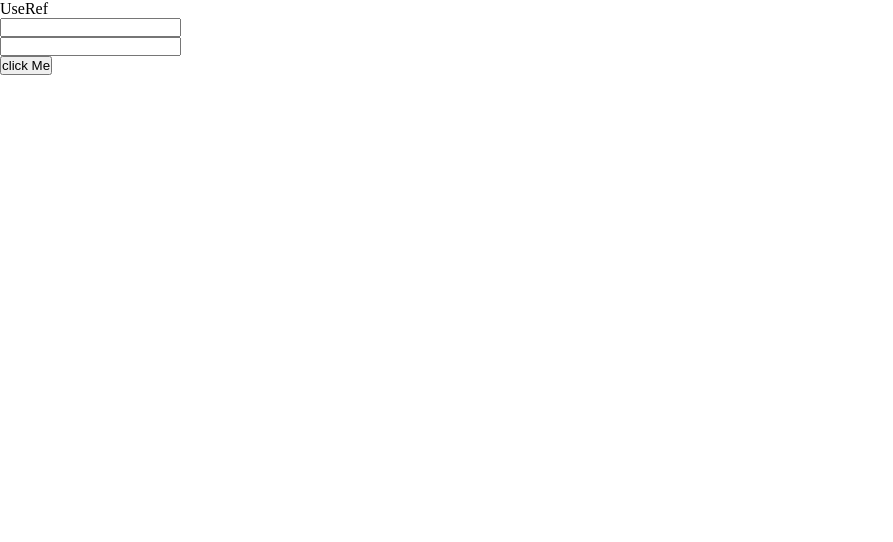
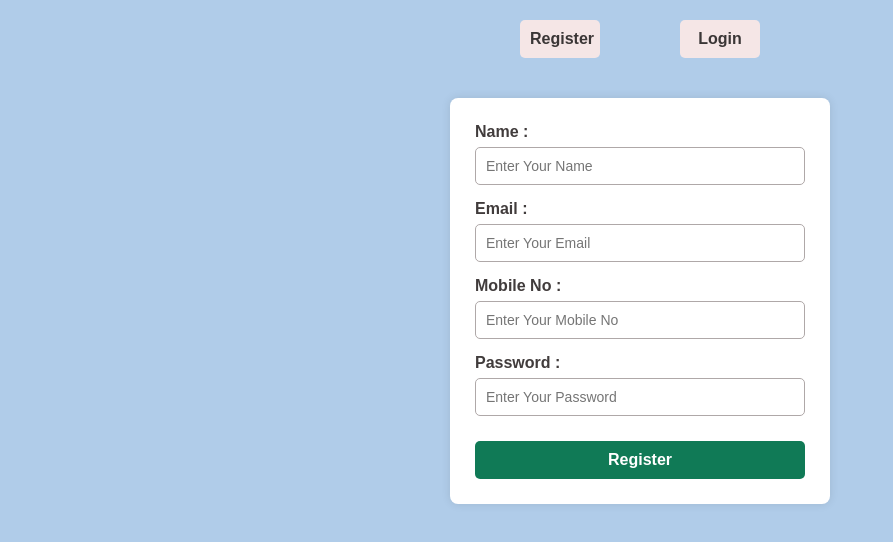
Before and after one commit to Sonia-Khatun/React_Code, a React (Vite) app: page / in a window 1280 px wide. Shown: the top 542 px of the page, without its empty margins (0-893 px from the left). Built offline with nearby package versions, Linux system fonts and the light colour scheme.

Commit message:
create a registration form and login form

```diff
--- a/package.json
+++ b/package.json
@@ -11,7 +11,8 @@
   },
   "dependencies": {
     "react": "^19.2.0",
-    "react-dom": "^19.2.0"
+    "react-dom": "^19.2.0",
+    "react-icons": "^5.5.0"
   },
   "devDependencies": {
     "@eslint/js": "^9.39.1",
--- a/src/App.jsx
+++ b/src/App.jsx
@@ -8,6 +8,9 @@ import EventComp from './Components/EventComp';
 import ClientForm from './Components/ClientForm';
 import UseEffects from './Components/UseEffects'
 import UseRef from './Components/UseRef';
+import USecallBack from './Components/USecallBack';
+import Register from './Components/RegistrantionPage/Register';
+
 
 export default function App() {
   return (
@@ -19,7 +22,9 @@ export default function App() {
       {/* <EventComp /> */}
       {/* <ClientForm /> */}
       {/* <UseEffects /> */}
-      <UseRef />
+      {/* <UseRef /> */}
+      {/* <USecallBack /> */}
+      <Register />
     </div>
   )
 }
--- /dev/null
+++ b/src/Components/RegistrantionPage/Register.jsx
@@ -0,0 +1,169 @@
+import React, { useState } from "react";
+import { IoEye, IoEyeOff } from "react-icons/io5";
+
+import "./register.css";
+
+export default function Register() {
+  const [formData, setformData] = useState({
+    name: "",
+    email: "",
+    mobile: "",
+    password: "",
+  });
+
+  const [loginForm, setloginForm] = useState({
+    userID: "",
+    password: "",
+  });
+
+  const [activeform, setactiveform] = useState("register");
+
+  const [showPassword, setshowPassword] = useState();
+
+  const handleChange = (e) => {
+    console.log(e.target.name, e.target.value);
+    const { name, value } = e.target;
+
+    setformData({
+      ...formData,
+      [name]: value,
+    });
+  };
+
+  const handleSubmit = (e) => {
+    e.preventDefault();
+
+    setformData({
+      name: "",
+      email: "",
+      mobile: "",
+      password: "",
+    });
+  };
+
+   const loginChange = (e) =>{
+   console.log(e.target.name, e.target.value);
+
+   const {name, value} = e.target
+
+   setloginForm({
+    ...loginForm,
+    [name]:value
+   })
+  }
+
+  const loginSubmit = (e) => {
+   e.preventDefault();
+
+   setloginForm({
+    userID:"",
+    password: ""
+   })
+  }
+
+  return (
+    <>
+      <div className="heading">
+        <button
+          onClick={() => {
+            setactiveform("register");
+          }}
+          className="btn1"
+        >
+          Register
+        </button>
+        <button
+          onClick={() => {
+            setactiveform("login");
+          }}
+          className="btn1"
+        >
+          Login
+        </button>
+      </div>
+      {activeform === "register" && (
+        <form onSubmit={(e) => handleSubmit(e)}>
+          <div>
+            <label>Name : </label>
+            <input
+              type="text"
+              name="name"
+              placeholder="Enter Your Name"
+              required
+              value={formData.name}
+              onChange={handleChange}
+            />
+          </div>
+          <div>
+            <label>Email : </label>
+            <input
+              type="email"
+              name="email"
+              placeholder="Enter Your Email"
+              required
+              value={formData.email}
+              onChange={handleChange}
+            />
+          </div>
+          <div>
+            <label>Mobile No : </label>
+            <input
+              type="tel"
+              name="mobile"
+              placeholder="Enter Your Mobile No"
+              required
+              value={formData.mobile}
+              onChange={handleChange}
+            />
+          </div>
+          <div>
+            <label>Password : </label>
+            <input
+              type="password"
+              name="password"
+              placeholder="Enter Your Password"
+              required
+              value={formData.password}
+              onChange={handleChange}
+            />
+          </div>
+          <button className="btn">Register</button>
+        </form>
+      )}
+      {activeform === "login" && (
+        <form onSubmit={(e) => {loginSubmit(e)}}>
+          <div>
+            <label>Enter Your UserID: </label>
+            <input
+              type="text"
+              name="userID"
+              placeholder="Enter email or Phone no"
+              value={loginForm.userID}
+              onChange={loginChange}
+            />
+          </div>
+
+          <div className="pass-Word">
+              <div>
+              <label>Enter Password: </label>
+              <input
+                type={showPassword ? "text" : "password"}
+                name="password"
+                placeholder="Enter Password"
+                required
+                value={loginForm.password}
+                onChange={loginChange}
+              />
+
+           </div>
+              <button className="eye-btn" onClick={() => setshowPassword(!showPassword)}>
+                {showPassword ? <IoEyeOff /> : <IoEye />}
+              </button>
+
+          </div>
+          <button className="btn">Login</button>
+        </form>
+      )}
+    </>
+  );
+}
--- /dev/null
+++ b/src/Components/RegistrantionPage/register.css
@@ -0,0 +1,101 @@
+
+body {
+  font-family: Arial, Helvetica, sans-serif;
+  background-color: #b0cce9;
+}
+
+
+.heading {
+  display: flex;
+  text-align: center;
+  justify-content: center;
+  margin-top: 20px;
+  color: #0e0202;
+  gap: 80px;
+}
+
+
+form {
+  width: 380px;
+  margin: 40px auto;
+  padding: 25px;
+  background-color: #ffffff;
+  border-radius: 8px;
+  box-shadow: 0 0 10px rgba(0, 0, 0, 0.1);
+}
+
+form div {
+  margin-bottom: 15px;
+}
+
+label {
+  display: block;
+  margin-bottom: 6px;
+  font-weight: 600;
+  color: #080101c4;
+}
+
+
+input {
+  width: 100%;
+  padding: 10px;
+  border-radius: 5px;
+  border: 1px solid #afa8a8;
+  font-size: 14px;
+
+}
+
+
+.btn {
+  width: 100%;
+  padding: 10px;
+  background-color: #107a56;
+  color: #ffffff;
+  border: none;
+  border-radius: 5px;
+  font-size: 16px;
+  cursor: pointer;
+  margin-top: 10px;
+}
+
+
+.btn:hover {
+  background-color: #22a479;
+}
+.btn1{
+  width: 80px;
+  padding: 10px;
+  background-color: rgb(245, 230, 230);
+  color: #110f0fd1;
+  font-weight: 600;
+  border: none;
+  border-radius: 5px;
+  font-size: 16px;
+  cursor: pointer;
+
+}
+.pass-Word{
+    display: flex;
+}
+
+.pass-Word {
+  position: relative;
+  width: 100%;
+}
+
+.pass-Word input {
+  width: 100%;
+  padding-right: 140px;
+  height: 38px;
+}
+
+.eye-btn {
+  position: absolute;
+  right: 10px;
+  top: 50%;
+  transform: translateY(-50%);
+  background: none;
+  border: none;
+  cursor: pointer;
+  padding: 0;
+}
--- /dev/null
+++ b/src/Components/USecallBack.jsx
@@ -0,0 +1,33 @@
+import React, { useCallback, useState } from 'react'
+
+export default function USecallBack() {
+  const [count, setcount] = useState(0)
+  const [name, setname] = useState("Abc")
+
+  const increcount = ()=>{
+    setcount(count +1)
+  }
+
+  const toggleName = ()=>{
+    setname(name === "Abc" ? "Bca" : "Abc")
+  }
+
+  const handleclick = useCallback(()=>{
+    console.log("Button clicked");
+    console.log("current Name", name);
+    console.log("Current count", count);
+
+},[count, name]);
+
+console.log(handleclick);
+
+  return (
+    <>
+    <p>count : {count}</p>
+    <p>Name : {name}</p>
+    <button onClick={handleclick}>click Me</button><br /> <br />
+    <button onClick={increcount}>Increment count</button>
+    <button onClick={toggleName}>toggle Name</button>
+    </>
+  )
+}
```
Also changed, not shown: 1 other file (tests, documents, lock files or other folders).
